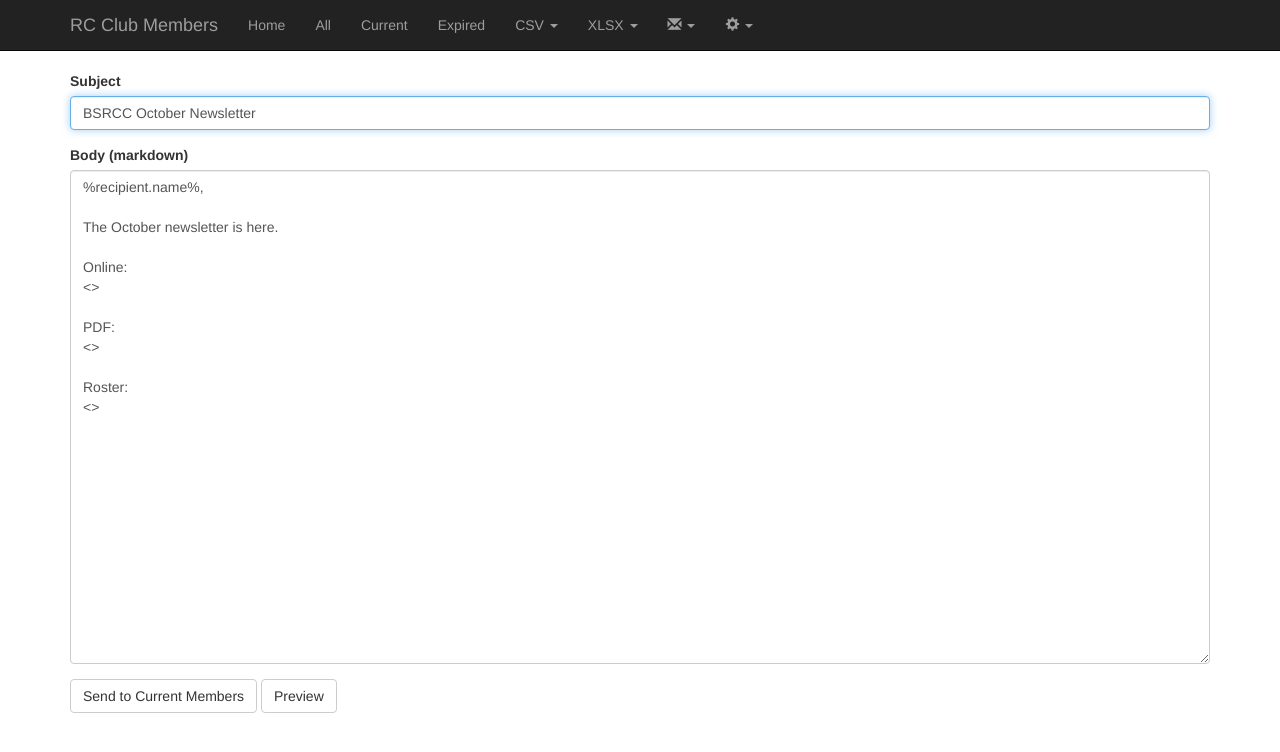
After one commit to tortxof/rc-club-members, a Flask app: page /send in a window 1280 px wide. The commit adds this page. Shown: the top 752 px of the page. Run offline with Flask 2, Linux system fonts and the light colour scheme; the visitor is signed in with stand-in values (Sample User, id 1); parts of the project's set-up code (start-up, migrations or seed data) failed here and were passed over; some libraries are stand-ins or nearby versions.

Commit message:
Can now send email from app. Fixes #2.

```diff
--- a/members.py
+++ b/members.py
@@ -12,8 +12,9 @@ import datetime
 import requests
 from bs4 import BeautifulSoup
 import xlsxwriter
-from flask import Flask, session, render_template, flash, request, redirect, url_for, jsonify, send_file
+from flask import Flask, Markup, session, render_template, flash, request, redirect, url_for, jsonify, send_file
 from itsdangerous import URLSafeSerializer
+import misaka
 
 import members_database
 
@@ -26,6 +27,10 @@ if not os.path.isfile('/members-data/key'):
 
 with open('/members-data/key', 'rb') as f:
     app.config['SECRET_KEY'] = f.read()
+
+if os.path.isfile('/members-data/mailgun.json'):
+    with open('/members-data/mailgun.json') as f:
+        app.config['mailgun'] = json.load(f)
 
 app.config['DEBUG'] = os.environ.get('FLASK_DEBUG', 'false').lower() == 'true'
 
@@ -229,6 +234,32 @@ def verify():
     flash('By clicking Verify you will be submitting the following name and AMA number on modelaircraft.org to verify membership.')
     return render_template('verify.html', record=record, eventvalidation=eventvalidation, viewstate=viewstate)
 
+@app.route('/send', methods=['GET', 'POST'])
+@login_required
+def send_email():
+    if request.method == 'POST':
+        if 'preview' in request.form:
+            return render_template('email_preview.html', body=Markup(misaka.html(request.form.get('body').replace('%recipient.name%', 'John Doe'))))
+        recipient_variables = {}
+        for member in members_db.current():
+            if member.get('email'):
+                recipient_variables[member.get('email')] = {}
+                recipient_variables[member.get('email')]['name'] = '{} {}'.format(member.get('first'), member.get('last'))
+                recipient_variables[member.get('email')]['id'] = member.get('mid')
+        email_data = {'from': 'BSRCC Newsletter <newsletter@bsrcc.com>',
+            'to': [email for email in recipient_variables.keys()],
+            'subject': request.form.get('subject'),
+            'text': request.form.get('body'),
+            'html': render_template('email_layout.html', body=Markup(misaka.html(request.form.get('body'))), subject=request.form.get('subject')),
+            'recipient-variables': json.dumps(recipient_variables)}
+        mailgun_response = requests.post('https://api.mailgun.net/v3/{}/messages'.format(app.config.get('mailgun')['domain']),
+            auth = ('api', app.config.get('mailgun')['key']),
+            data = email_data)
+        flash('Response from mailgun: {}'.format(mailgun_response.text))
+        return redirect(url_for('index'))
+    else:
+        return render_template('send_email.html', month=datetime.date.today().strftime('%B'))
+
 @app.route('/get-ro-token')
 @login_required
 def get_ro_token():
--- a/requirements.txt
+++ b/requirements.txt
@@ -3,3 +3,4 @@ flask
 beautifulsoup4
 requests
 XlsxWriter
+misaka
--- /dev/null
+++ b/templates/email_default_body.md
@@ -0,0 +1,12 @@
+%recipient.name%,
+
+The {{ month }} newsletter is here.
+
+Online:
+<>
+
+PDF:
+<>
+
+Roster:
+<>
--- a/templates/layout.html
+++ b/templates/layout.html
@@ -76,6 +76,8 @@
               <li><a href="/export">Export</a></li>
               <li class="divider"></li>
               {% if session['appuser'] %}
+              <li><a href="/send">Email Current Members</a></li>
+              <li class="divider"></li>
               <li><a href="/get-ro-token">Get read only token</a></li>
               <li><a href="/logout">Log Out {{ session['appuser'] }}</a></li>
               <li class="divider"></li>
--- /dev/null
+++ b/templates/send_email.html
@@ -0,0 +1,15 @@
+{% extends 'layout.html' %}
+{% block body %}
+<form class="" action="/send" method="post">
+  <div class="form-group">
+    <label for="subject">Subject</label>
+    <input id="subject" class="form-control" type="text" name="subject" value="BSRCC {{ month }} Newsletter" autofocus>
+  </div>
+  <div class="form-group">
+    <label for="body">Body (markdown)</label>
+    <textarea id="body" class="form-control" name="body" rows="24" cols="40">{% include 'email_default_body.md' %}</textarea>
+  </div>
+  <button class="btn btn-default" type="submit" name="send-current">Send to Current Members</button>
+  <button class="btn btn-default" type="submit" name="preview">Preview</button>
+</form>
+{% endblock %}
```
Also changed, not shown: templates/email_layout.html (added, +10 -0 lines), templates/email_preview.html (added, +8 -0 lines).
